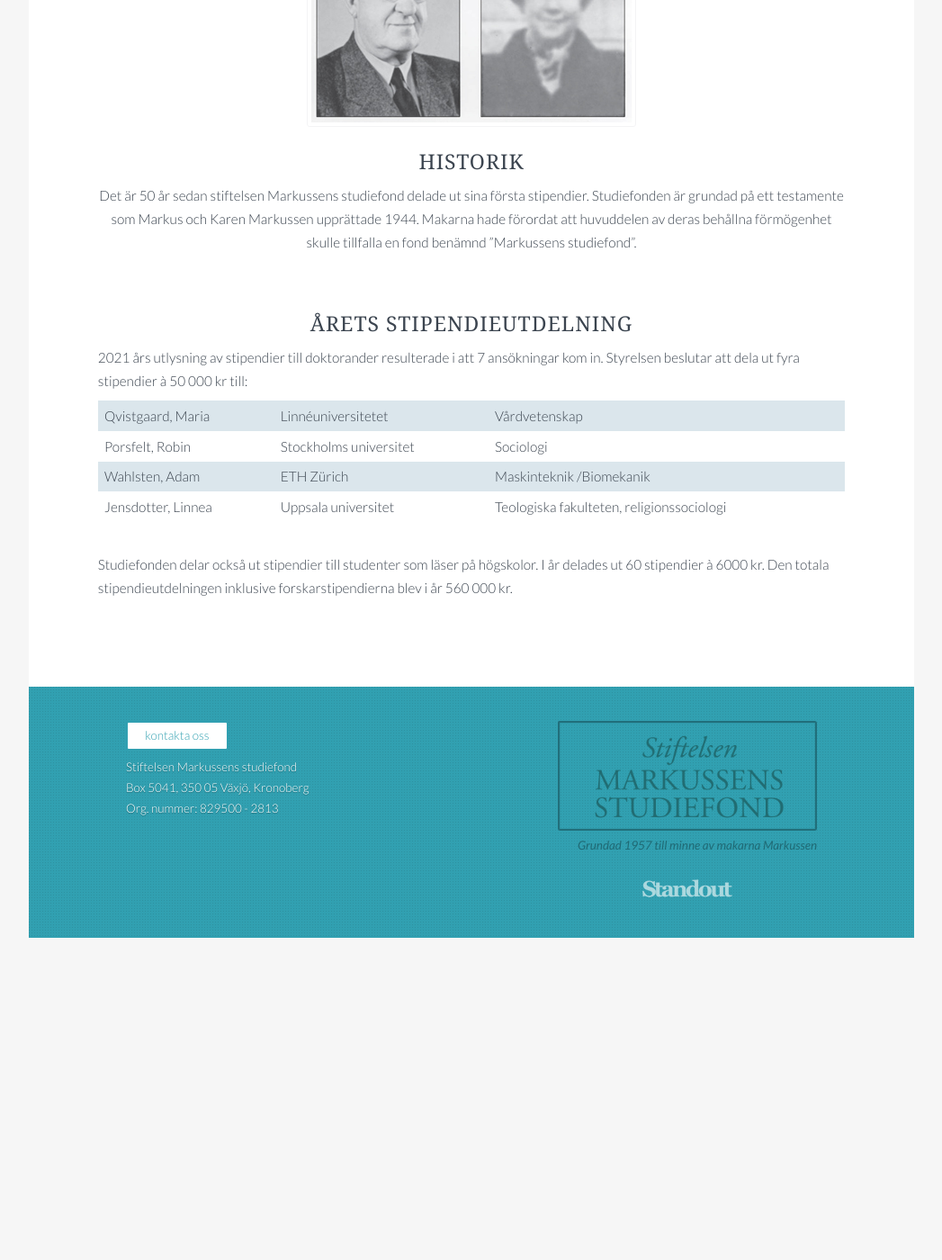
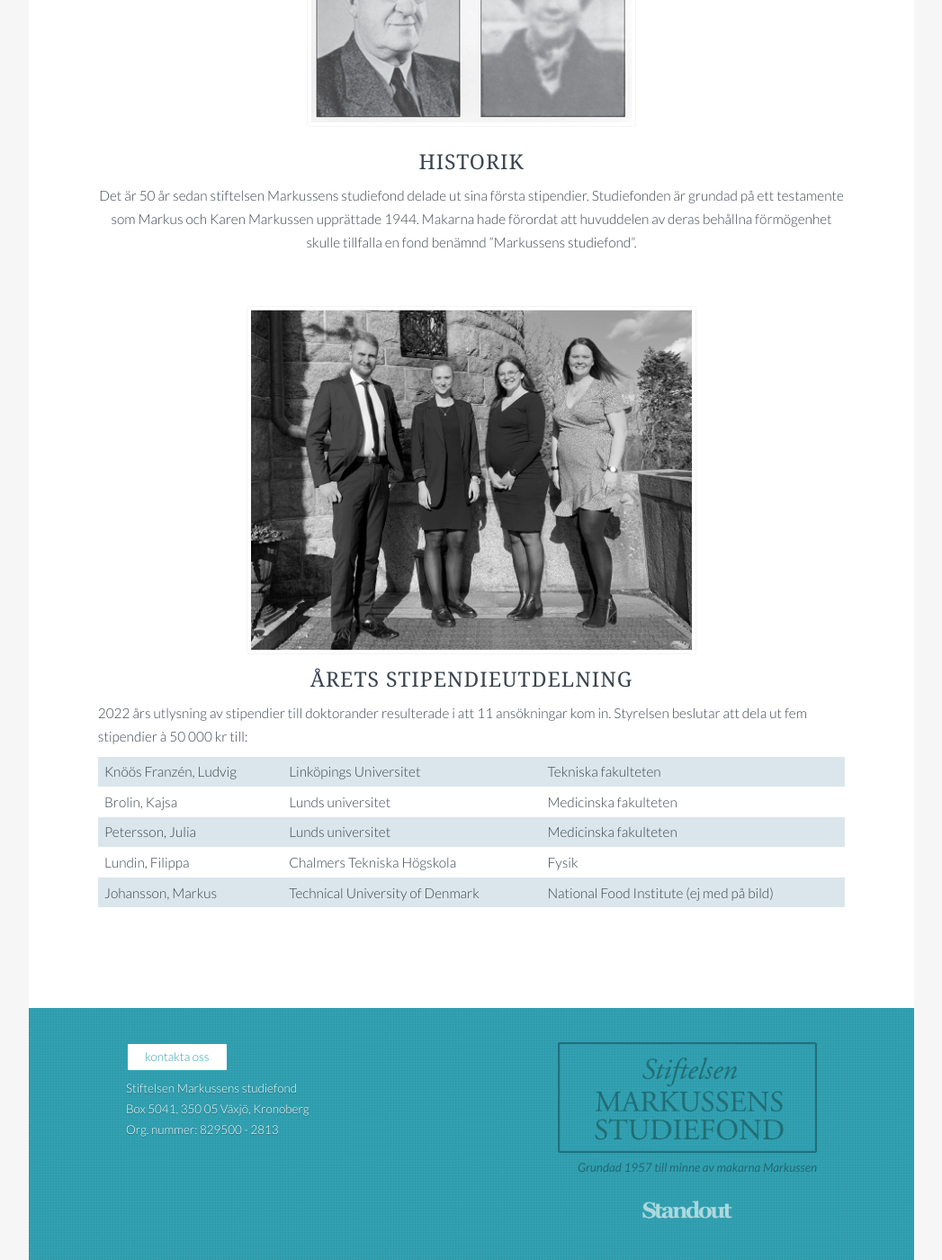
Before and after one commit to standout/markussens.se, a Jekyll site: the page built from index.md, in a window 1280 px wide and 1400 px high, scrolled down 1081 px. Shown: the whole window at 90% size, without its empty margins (116-1163 px from the left). Built offline with Jekyll 4.4.1, drawn with Linux system fonts in a browser that asks for light colours; nearby versions of some CDN libraries; before the commit the page ends 2123 px from its top, so only the background shows below that.

Commit message:
Update stipendiater for 2022

```diff
--- a/Gemfile
+++ b/Gemfile
@@ -3,3 +3,5 @@ source 'https://rubygems.org'
 gem 'github-pages'
 gem 'html-proofer'
 gem 'jekyll-sitemap'
+
+gem "webrick", "~> 1.7"
--- a/index.md
+++ b/index.md
@@ -43,23 +43,32 @@ behållna förmögenhet skulle tillfalla en fond benämnd ”Markussens studiefo
 
 <section class="content--regular" markdown="1">
 
+<div class="ImageWrapper center max-500">
+
+<a href="/images/2022-stipendiater.jpg">
+  <img src="/images/2022-stipendiater.jpg" alt="Stipendiater 2022"/>
+</a>
+
+</div>
+
 <h2 class="title--section">Årets stipendieutdelning</h2>
 
 <div class="Row">
 
 <div class="Col medium span-12">
 
-2021 års utlysning av stipendier till doktorander resulterade i att 7
-ansökningar kom in. Styrelsen beslutar att dela ut fyra stipendier à 50 000 kr
+2022 års utlysning av stipendier till doktorander resulterade i att 11
+ansökningar kom in. Styrelsen beslutar att dela ut fem stipendier à 50 000 kr
 till:
 
 <div markdown="1" class="TableWrapper">
 
------------------------------ | ----------------------------- | -----------------------------
-Qvistgaard, Maria             | Linnéuniversitetet            | Vårdvetenskap
-Porsfelt, Robin               | Stockholms universitet        | Sociologi
-Wahlsten, Adam                | ETH Zürich                    | Maskinteknik /Biomekanik
-Jensdotter, Linnea            | Uppsala universitet           | Teologiska fakulteten, religionssociologi
+-------------------------------- | -------------------------------- | --------------------------------
+Knöös Franzén, Ludvig            | Linköpings Universitet           | Tekniska fakulteten
+Brolin, Kajsa                    | Lunds universitet                | Medicinska fakulteten
+Petersson, Julia                 | Lunds universitet                | Medicinska fakulteten
+Lundin, Filippa                  | Chalmers Tekniska Högskola       | Fysik
+Johansson, Markus                | Technical University of Denmark  | National Food Institute (ej med på bild)
 
 </div>
 
@@ -67,8 +76,4 @@ Jensdotter, Linnea            | Uppsala universitet           | Teologiska fakul
 
 </div>
 
-
-Studiefonden delar också ut stipendier till studenter som läser på högskolor.
-I år delades ut 60 stipendier à 6000 kr. Den totala stipendieutdelningen
-inklusive forskarstipendierna blev i år 560 000 kr.
 </section>
```
Also changed, not shown: Gemfile.lock, images/2022-stipendiater.jpg (added).
